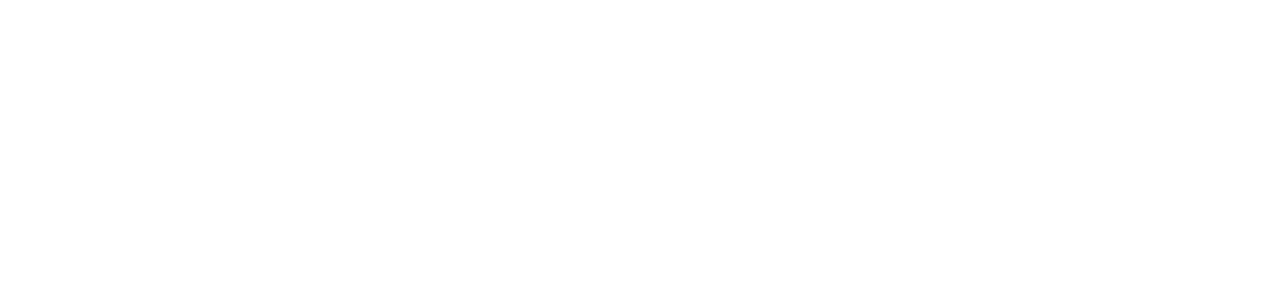
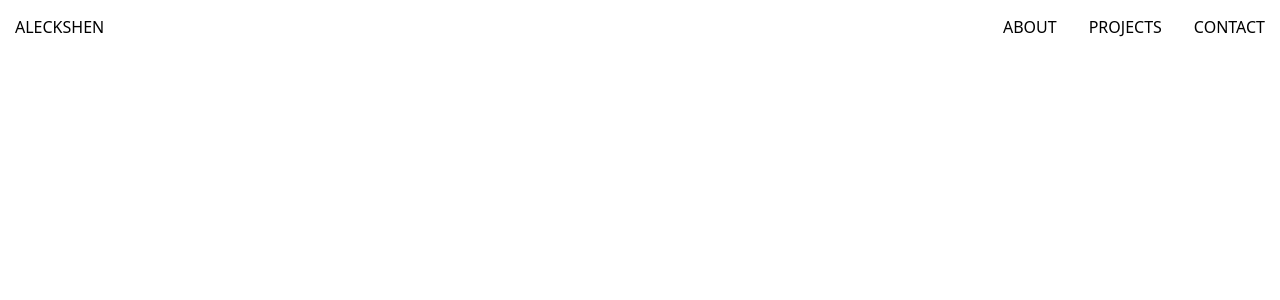
Before and after one commit to aleckshen/aleck-v2, a Next.js app: page / in a window 1280 px wide. Shown: the top 300 px of the page. Built offline with nearby package versions, Linux system fonts and the light colour scheme.

Commit message:
added navbar

```diff
--- a/src/app/layout.js
+++ b/src/app/layout.js
@@ -1,4 +1,12 @@
 import "./globals.css";
+import { Inter } from 'next/font/google'
+
+const inter = Inter({
+  subsets: ['latin'],
+  weight: ['400', '500', '600', '700'],
+  variable: '--font-inter',
+  display: 'swap',
+})
 
 export const metadata = {
   title: "Create Next App",
@@ -7,7 +15,7 @@
 
 export default function RootLayout({ children }) {
   return (
-    <html lang="en">
+    <html lang="en" className={inter.variable}>
       <body>
         {children}
       </body>
--- a/src/app/page.js
+++ b/src/app/page.js
@@ -1,7 +1,7 @@
+import NavBar from '@/components/NavBar'
+
 export default function Home() {
   return (
-    <div>
-
-    </div>
+    <NavBar />
   );
 }
--- /dev/null
+++ b/src/components/NavBar.js
@@ -0,0 +1,12 @@
+export default function NavBar() {
+    return (
+        <nav className="flex justify-between items-center p-[15px]">
+            <div>ALECKSHEN</div>
+            <div className="flex gap-8">
+                <div>ABOUT</div>
+                <div>PROJECTS</div>
+                <div>CONTACT</div>
+            </div>
+        </nav>
+    )
+}
```
